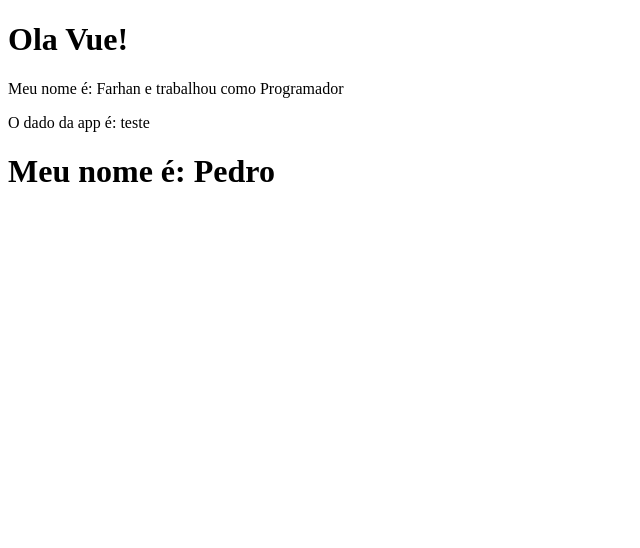
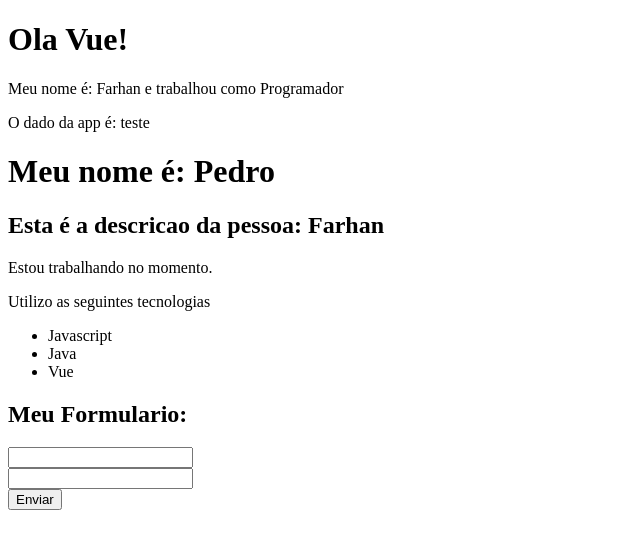
Before and after one commit to Farhanagigi/Burger_shop, a Vue app: page / in a window 1280 px wide. Shown: the top 548 px of the page, without its empty margins (0-640 px from the left). Built offline with nearby package versions, Linux system fonts and the light colour scheme.

Commit message:
Feature: hierarquia de componentes

```diff
--- a/src/App.vue
+++ b/src/App.vue
@@ -2,18 +2,21 @@
   <PrimeiroComponente />
   <p>O dado da app é: {{ testando }}</p>
   <LifeCycle />
+  <PessoaDesc />
 </template>
 
 <script>
 import { defineComponent } from "vue";
 import LifeCycle from "./components/LifeCycle.vue";
 import PrimeiroComponente from "./components/PrimeiroComponente.vue";
+import PessoaDesc from "./components/PessoaDesc.vue";
 
 export default defineComponent({
   name: "App",
   components: {
     PrimeiroComponente,
     LifeCycle,
+    PessoaDesc,
   },
   data() {
     return {
--- /dev/null
+++ b/src/components/Form/InputText.vue
@@ -0,0 +1,15 @@
+<template>
+  <div>
+    <input type="text" />
+  </div>
+</template>
+
+<script>
+import { defineComponent } from "@vue/runtime-core";
+
+export default defineComponent({
+  name: "InputText",
+});
+</script>
+
+<style lang="scss" scoped></style>
--- /dev/null
+++ b/src/components/Form/SubmitButton.vue
@@ -0,0 +1,15 @@
+<template>
+  <div>
+    <input type="submit" value="Enviar" />
+  </div>
+</template>
+
+<script>
+import { defineComponent } from "@vue/runtime-core";
+
+export default defineComponent({
+  name: "SubmitButton",
+});
+</script>
+
+<style lang="scss" scoped></style>
--- /dev/null
+++ b/src/components/FormLario.vue
@@ -0,0 +1,34 @@
+<template>
+  <div>
+    <h2>Meu Formulario:</h2>
+    <form action="">
+      <div>
+        <InputText />
+      </div>
+
+      <div>
+        <InputText />
+      </div>
+
+      <div>
+        <SubmitButton />
+      </div>
+    </form>
+  </div>
+</template>
+
+<script>
+import { defineComponent } from "@vue/runtime-core";
+import InputText from "./Form/InputText.vue";
+import SubmitButton from "./Form/SubmitButton.vue";
+
+export default defineComponent({
+  name: "FormLario",
+  components: {
+    InputText,
+    SubmitButton,
+  },
+});
+</script>
+
+<style lang="scss" scoped></style>
--- /dev/null
+++ b/src/components/InfoR.vue
@@ -0,0 +1,21 @@
+<template>
+  <div>
+    <p>Estou trabalhando no momento.</p>
+    <p>Utilizo as seguintes tecnologias</p>
+    <ul>
+      <li>Javascript</li>
+      <li>Java</li>
+      <li>Vue</li>
+    </ul>
+  </div>
+</template>
+
+<script>
+import { defineComponent } from "vue";
+
+export default defineComponent({
+  name: "InfoR",
+});
+</script>
+
+<style lang="scss" scoped></style>
--- /dev/null
+++ b/src/components/PessoaDesc.vue
@@ -0,0 +1,29 @@
+<template>
+  <div>
+    <h2>Esta é a descricao da pessoa: {{ name }}</h2>
+    <InfoR />
+
+    <FormLario />
+  </div>
+</template>
+
+<script>
+import { defineComponent } from "@vue/runtime-core";
+import InfoR from "./InfoR.vue";
+import FormLario from "./FormLario.vue";
+
+export default defineComponent({
+  name: "PessoaDesc",
+  components: {
+    InfoR,
+    FormLario,
+  },
+  data() {
+    return {
+      name: "Farhan",
+    };
+  },
+});
+</script>
+
+<style lang="scss" scoped></style>
```
